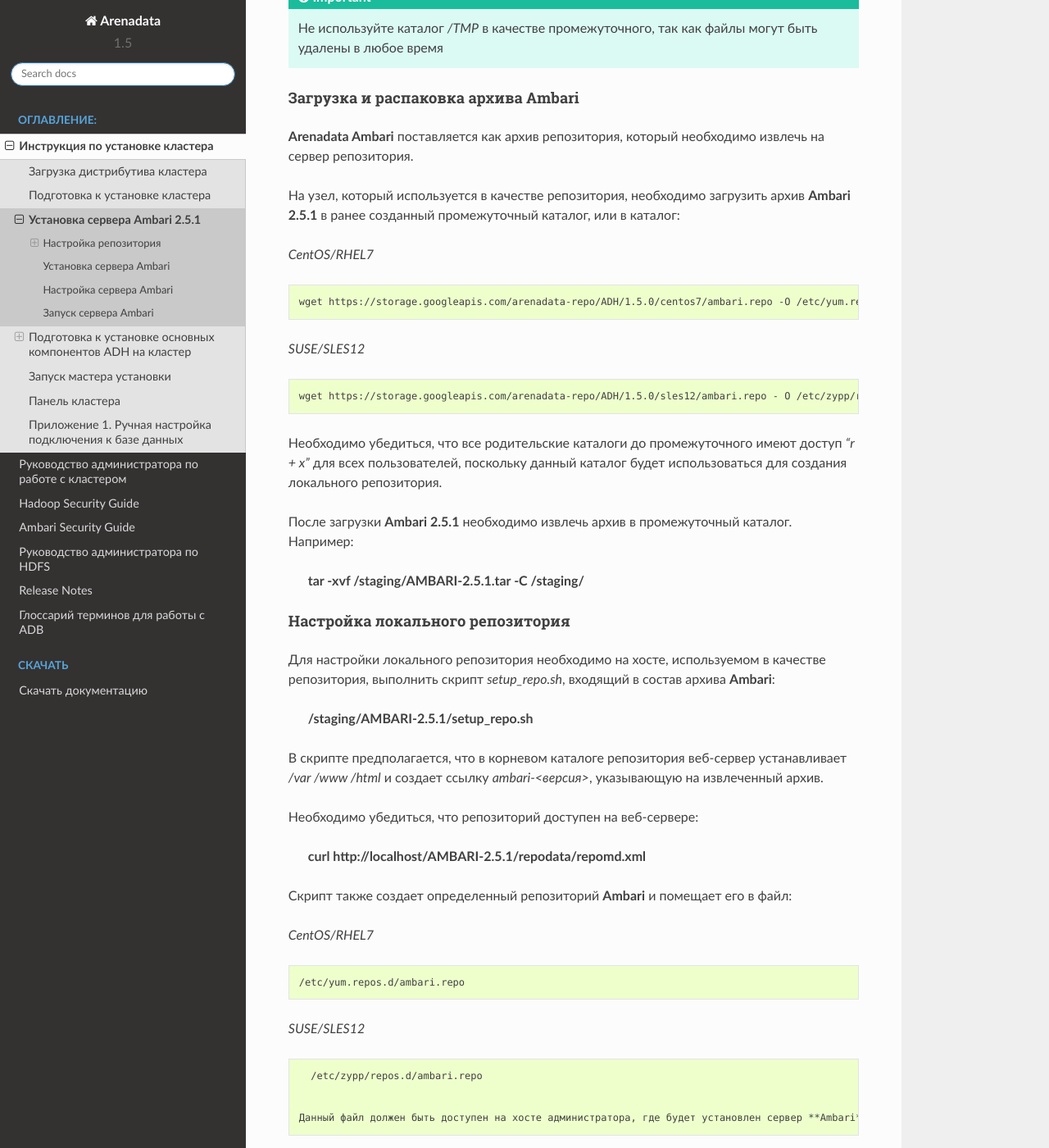
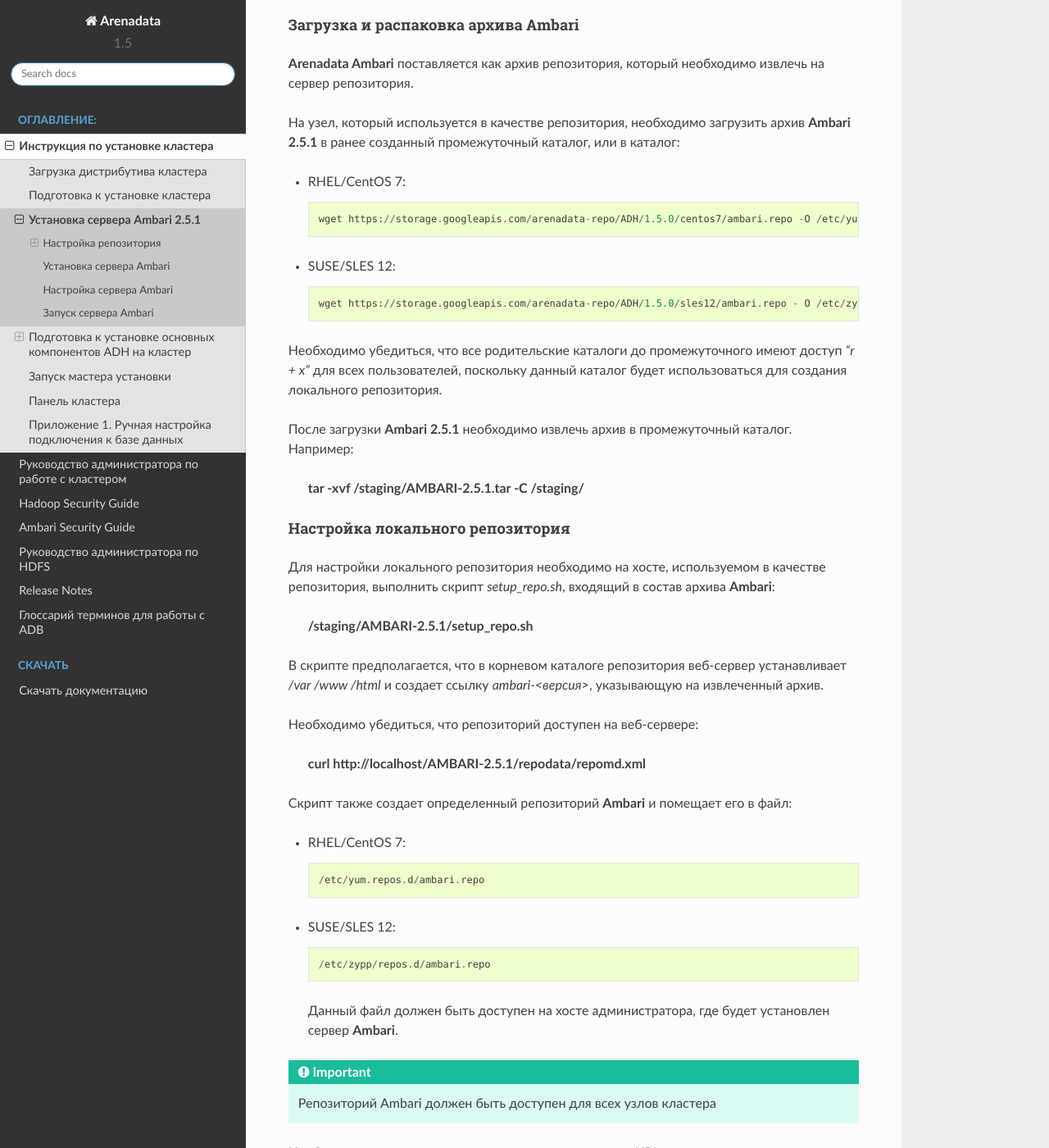
Before and after one commit to arenadata/docs_adps, a Sphinx documentation site: the page built from source/install/installation.rst, in a window 1280 px wide and 1400 px high, scrolled down 1968 px. Shown: the whole window at 82% size. Built offline with Sphinx 7.4.7 and the Read the Docs theme 2.0.0, drawn with Linux system fonts in a browser that asks for light colours; some of the changed text lies outside the part shown.

Commit message:
Fixed SUSE/SLES12 Ambari Installation Guide

```diff
--- a/source/install/installation.rst
+++ b/source/install/installation.rst
@@ -31,17 +31,15 @@
 
 Настройка удаленного репозитория не отличается от настройки любого дополнительного репозитория. Для добавления репозитория необходимо выполнить от имени *root* команду:
 
-*CentOS/RHEL7*
-
-.. code-block:: bash
++ RHEL/CentOS 7:
+  ::
 
    yum-config-manager –-add-repo <URL репозитория Ambari>/ambari.repo
 
-*SUSE/SLES12*
++ SUSE/SLES 12:
+  ::
 
-.. code-block:: bash
-
-  zypper addrepo <URL репозитория Ambari>/ambari.repo
+   zypper addrepo <URL репозитория Ambari>/ambari.repo
 
 
 Настройка локального репозитория
@@ -49,29 +47,25 @@
 
 Для настройки нового сервера репозитория необходим веб-сервер *httpd*. Следует убедиться, что сервер *httpd* запускается на хосте, который служит в качестве репозитория:
 
-*CentOS/RHEL7*
++ RHEL/CentOS 7:
+  ::
 
-.. code-block:: bash
+   systemctl status httpd
 
-  systemctl status httpd
++ SUSE/SLES 12:
+  ::
 
-*SUSE/SLES12*
-
-.. code-block:: bash
-
-  systemctl status apache2.service
+   systemctl status apache2.service
 
 В случае если сервер не запущен, необходимо его установить и запустить:
 
-*CentOS/RHEL7*
-
-.. code-block:: bash
++ RHEL/CentOS 7:
+  ::
 
    systemctl start httpd
 
-*SUSE/SLES12*
-
-.. code-block:: bash
++ SUSE/SLES 12:
+  ::
 
    systemctl start apache2.service
 
@@ -87,7 +81,6 @@
 .. code-block:: bash
 
   mkdir /staging
-
   chmod a+rx /staging
 
 .. important:: Не используйте каталог */TMP* в качестве промежуточного, так как файлы могут быть удалены в любое время
@@ -101,15 +94,13 @@
 
 На узел, который используется в качестве репозитория, необходимо загрузить архив **Ambari 2.5.1** в ранее созданный промежуточный каталог, или в каталог:
 
-*CentOS/RHEL7*
-
-.. code-block:: bash
++ RHEL/CentOS 7:
+  ::
 
    wget https://storage.googleapis.com/arenadata-repo/ADH/1.5.0/centos7/ambari.repo -O /etc/yum.repos.d/
 
-*SUSE/SLES12*
-
-.. code-block:: bash
++ SUSE/SLES 12:
+  ::
 
    wget https://storage.googleapis.com/arenadata-repo/ADH/1.5.0/sles12/ambari.repo - O /etc/zypp/repos.d/
 
@@ -139,15 +130,13 @@
 
 Скрипт также создает определенный репозиторий **Ambari** и помещает его в файл:
 
-*CentOS/RHEL7*
-
-.. code-block:: bash
++ RHEL/CentOS 7:
+  ::
 
     /etc/yum.repos.d/ambari.repo
 
-*SUSE/SLES12*
-
-.. code-block:: bash
++ SUSE/SLES 12:
+  ::
 
    /etc/zypp/repos.d/ambari.repo
 
@@ -167,15 +156,13 @@
 
 Сервер **Ambari** устанавливается из RPM-пакета по команде:
 
-*CentOS/RHEL7*
-
-.. code-block:: bash
++ RHEL/CentOS 7:
+  ::
 
     yum install ambari-server
 
-*SUSE/SLES12*
-
-.. code-block:: bash
++ SUSE/SLES 12:
+  ::
 
    zypper install ambari-server
 
@@ -303,15 +290,13 @@
 
 Скрипт каждого стека создает символическую ссылку в документе сервера репозитория, указывающую на местоположение извлеченного архива стека, и создает файл с местоположением репозитория в каталоге:
 
-*CentOS/RHEL7*
-
-.. code-block:: bash
++ RHEL/CentOS 7:
+  ::
 
     /etc/yum.repos.d/
 
-*SUSE/SLES12*
-
-.. code-block:: bash
++ SUSE/SLES 12:
+  ::
 
    /etc/zypp/repos.d/
 
@@ -327,16 +312,14 @@
 
 Затем необходимо проверить правильность настройки репозитория, выполнив две команды от узла администратора:
 
-*CentOS/RHEL7*
-
-.. code-block:: bash
++ RHEL/CentOS 7:
+  ::
 
     yum clean all
     yum repolist
 
-*SUSE/SLES12*
-
-.. code-block:: bash
++ SUSE/SLES 12:
+  ::
 
    zypper clean -a
    zypper repos
--- a/source/install/prepare.rst
+++ b/source/install/prepare.rst
@@ -456,6 +456,11 @@
    systemctl disable firewalld
    systemctl stop firewalld
 
++ SUSE/SLES 12:
+  ::
+
+  rcSuSEfirewall2 stop
+  chkconfig SuSEfirewall2 off
 
 По завершению установки следует перезапустить **IPTables**.
 
```
